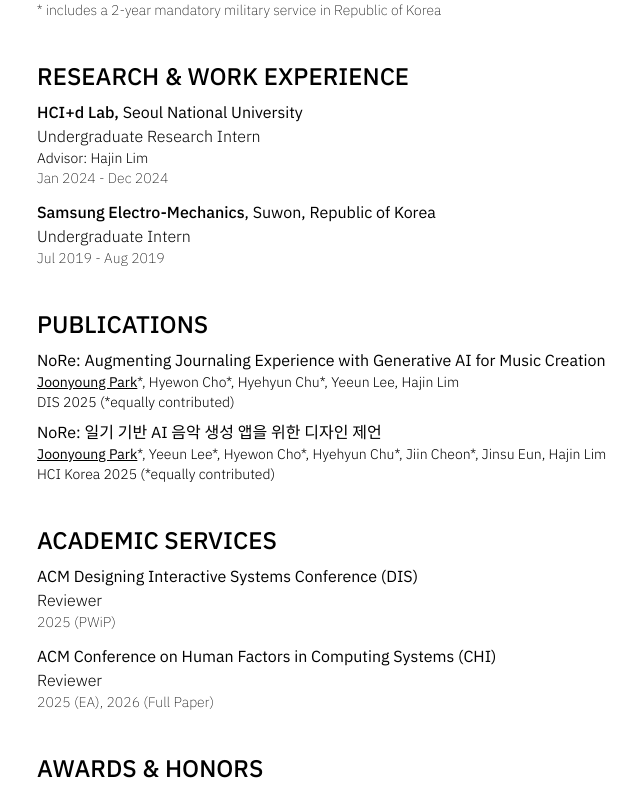
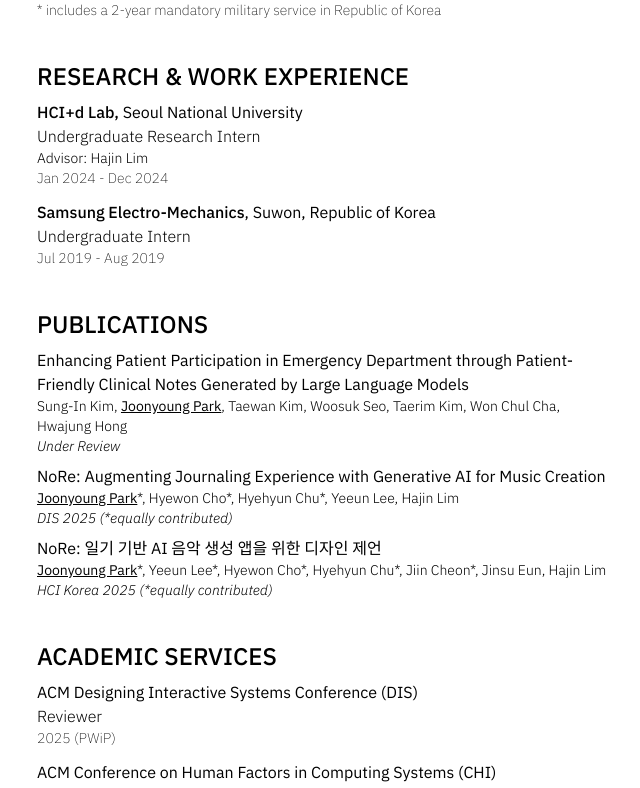
Before and after one commit to partlyjadedyouth/joonyoung.dev, a SvelteKit app: page /about in a window 1280 px wide. Shown: the part 508-1296 px from the top of the page, without its empty margins (315-955 px from the left). Built offline with nearby package versions, Linux system fonts and the light colour scheme; a web font is replaced by a local one.

Commit message:
[main] Update about

```diff
--- a/src/routes/(app)/about/+page.svelte
+++ b/src/routes/(app)/about/+page.svelte
@@ -146,6 +146,16 @@
 <section class="mt-10 font-ibm">
 	<h1 class="text-2xl font-medium">PUBLICATIONS</h1>
 
+	<div class="mt-2">
+		Enhancing Patient Participation in Emergency Department through Patient-Friendly Clinical Notes
+		Generated by Large Language Models
+	</div>
+	<div class="font-light text-sm">
+		Sung-In Kim, <u><b>Joonyoung Park</b></u>, Taewan Kim, Woosuk Seo, Taerim Kim, Won Chul Cha,
+		Hwajung Hong
+		<div class="italic">Under Review</div>
+	</div>
+
 	<div class="mt-2 hover:underline">
 		<a href="/projects/nore" target="_blank" rel="noopener noreferrer">
 			NoRe: Augmenting Journaling Experience with Generative AI for Music Creation
@@ -153,14 +163,14 @@
 	</div>
 	<div class="font-light text-sm">
 		<u><b>Joonyoung Park</b></u>*, Hyewon Cho*, Hyehyun Chu*, Yeeun Lee, Hajin Lim
-		<div>DIS 2025 (*equally contributed)</div>
+		<div class="italic">DIS 2025 (*equally contributed)</div>
 	</div>
 
 	<div class="mt-2">NoRe: 일기 기반 AI 음악 생성 앱을 위한 디자인 제언</div>
 	<div class="font-light text-sm">
 		<u><b>Joonyoung Park</b></u>*, Yeeun Lee*, Hyewon Cho*, Hyehyun Chu*, Jiin Cheon*, Jinsu Eun,
 		Hajin Lim
-		<div>HCI Korea 2025 (*equally contributed)</div>
+		<div class="italic">HCI Korea 2025 (*equally contributed)</div>
 	</div>
 </section>
 
```
